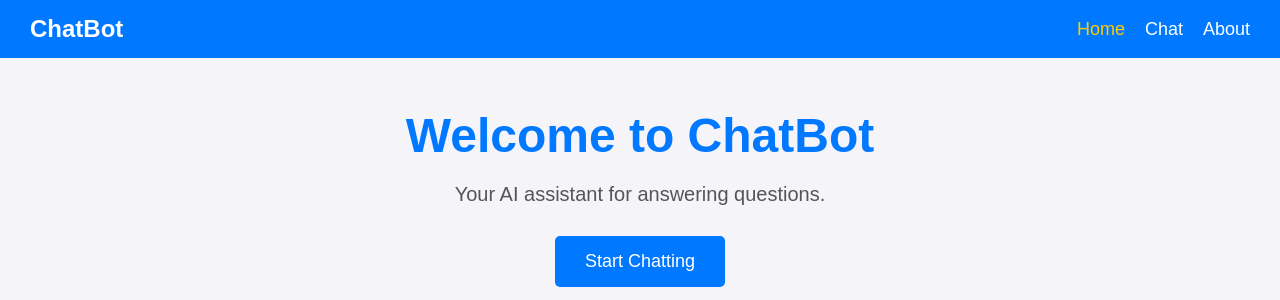
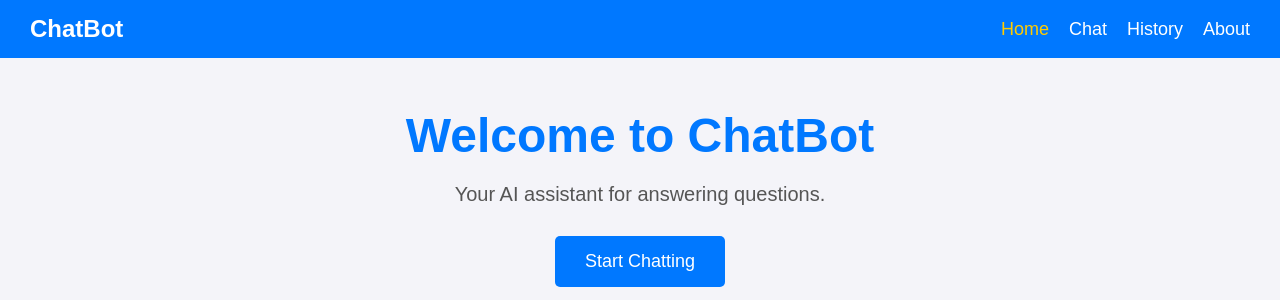
Before and after one commit to schizae/projekt-zespolowy, a Flask app: page / in a window 1280 px wide. Shown: the top 300 px of the page. Run offline with Flask 3, Linux system fonts and the light colour scheme.

Commit message:
Update index.html

```diff
--- a/simple_web_chatbot/templates/index.html
+++ b/simple_web_chatbot/templates/index.html
@@ -15,6 +15,7 @@
 					>Home</a
 				>
 				<a href="#chat" class="nav-link" onclick="switchTab('chat')">Chat</a>
+				<a href="#history" class="nav-link" onclick="switchTab('history')">History</a>
 				<a href="#about" class="nav-link" onclick="switchTab('about')">About</a>
 			</div>
 		</div>
@@ -41,7 +42,18 @@
 				</div>
 			</div>
 		</section>
-
+		<!-- History Section -->
+	<section id="history" class="tab">
+		<div class="history-container">
+			<h2>Message History</h2>
+			<div id="history-content" class="history-content">
+				<!-- Message history will be displayed here -->
+			</div>
+			<button onclick="clearHistory()">Clear History</button>
+			<p>If there is no history, start chatting to see it here.</p>
+		</div>
+	</section>
+		<!-- About Section -->
 		<section id="about" class="tab">
 			<div class="about-container">
 				<h2>About ChatBot</h2>
```
